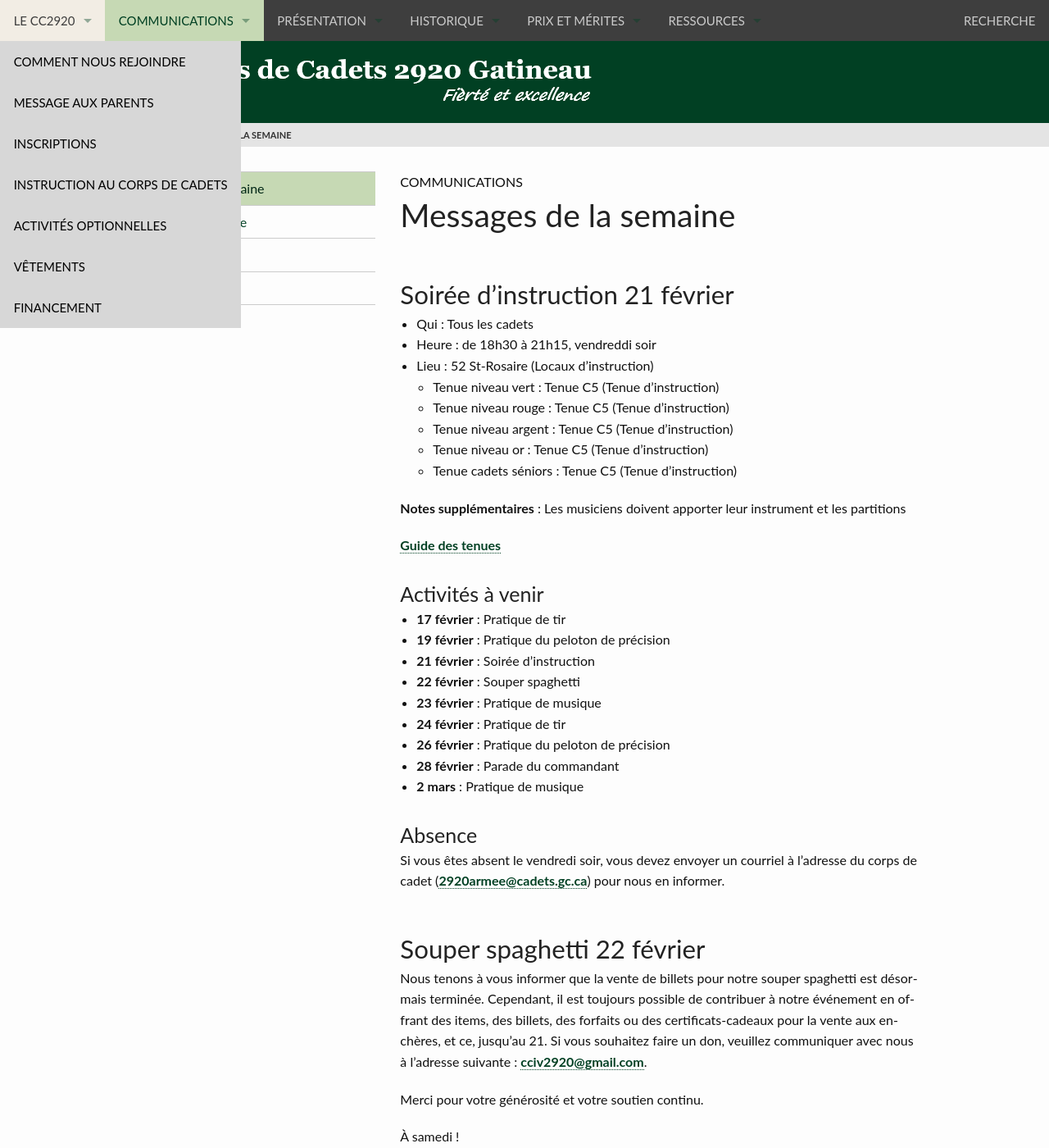
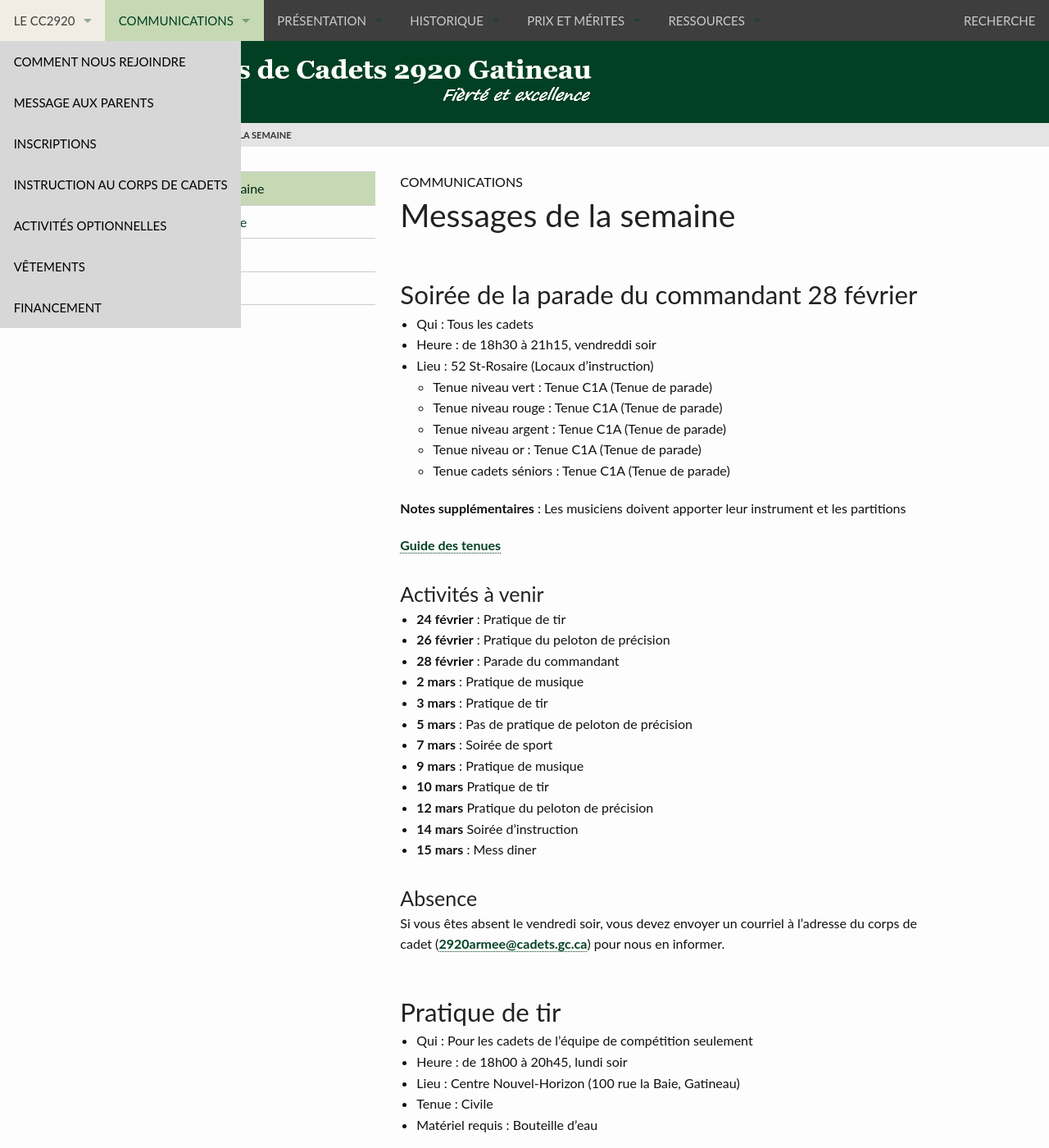
Before and after one commit to CC2920/web, a Jekyll site: the page built from _communications/messages.md, in a window 1280 px wide and 1400 px high. Shown: the whole window at 82% size. Built offline with Jekyll 4.4.1, drawn with Linux system fonts in a browser that asks for light colours; some of the changed text lies outside the part shown.

Commit message:
Message semaine du 23 février

```diff
--- a/_communications/messages.md
+++ b/_communications/messages.md
@@ -3,15 +3,15 @@ title:  "Messages de la semaine"
 layout: "messages"
 ---
 
-## Soirée d'instruction 21 février
+## Soirée de la parade du commandant 28 février
 - Qui : Tous les cadets
 - Heure : de 18h30 à 21h15, vendreddi soir
 - Lieu : 52 St-Rosaire (Locaux d'instruction)
-  - Tenue niveau vert : Tenue  C5 (Tenue d'instruction)
-  - Tenue niveau rouge : Tenue C5 (Tenue d'instruction)
-  - Tenue niveau argent : Tenue C5 (Tenue d'instruction)
-  - Tenue niveau or : Tenue C5 (Tenue d'instruction)
-  - Tenue cadets séniors : Tenue C5 (Tenue d'instruction)
+  - Tenue niveau vert : Tenue  C1A (Tenue de parade)
+  - Tenue niveau rouge : Tenue C1A (Tenue de parade)
+  - Tenue niveau argent : Tenue  C1A (Tenue de parade)
+  - Tenue niveau or : Tenue  C1A (Tenue de parade)
+  - Tenue cadets séniors : Tenue  C1A (Tenue de parade)
 
 **Notes supplémentaires** : Les musiciens doivent apporter leur instrument et les partitions
 
@@ -20,35 +20,27 @@ layout: "messages"
 
 ### Activités à venir
 
-- **17 février** : Pratique de tir
-- **19 février** : Pratique du peloton de précision
-- **21 février** : Soirée d'instruction
-- **22 février** : Souper spaghetti
-- **23 février** : Pratique de musique
 - **24 février** : Pratique de tir
 - **26 février** : Pratique du peloton de précision
 - **28 février** : Parade du commandant
 - **2 mars** : Pratique de musique
+- **3 mars** : Pratique de tir
+- **5 mars** : Pas de pratique de peloton de précision
+- **7 mars** : Soirée de sport
+- **9 mars** : Pratique de musique
+- **10 mars** Pratique de tir
+- **12 mars** Pratique du peloton de précision
+- **14 mars** Soirée d'instruction
+- **15 mars** : Mess diner
 
 ### Absence
 
 Si vous êtes absent le vendredi soir, vous devez envoyer un courriel à l'adresse du corps de cadet (<2920armee@cadets.gc.ca>) pour nous en informer.
 
-## Souper spaghetti 22 février
-
-Nous tenons à vous informer que la vente de billets pour notre souper spaghetti est désormais terminée. Cependant, il est toujours possible de contribuer à notre événement en offrant des items, des billets, des forfaits ou des certificats-cadeaux pour la vente aux enchères, et ce, jusqu'au 21. Si vous souhaitez faire un don, veuillez communiquer avec nous à l'adresse suivante : <cciv2920@gmail.com>.
-
-Merci pour votre générosité et votre soutien continu.
-
-À samedi !
-
-**Rappel :** Pas de vente de billets à la porte
-
-
 ## Pratique de tir
 
 - Qui :  Pour les cadets de l'équipe de compétition seulement
-- Heure : de 18h00 à 20h30, lundi soir
+- Heure : de 18h00 à 20h45, lundi soir
 - Lieu : Centre Nouvel-Horizon (100 rue la Baie, Gatineau)
 - Tenue : Civile
 - Matériel requis : Bouteille d'eau
@@ -68,3 +60,6 @@ Merci pour votre générosité et votre soutien continu.
 - Lieu : Manège militaire de Hull
 - Tenue : Civile
 - Matériel requis : Apportez votre instrument et partitions
+
+## Mess diner
+Details a venir le 24 février et sondage a mettre en ligne
```
